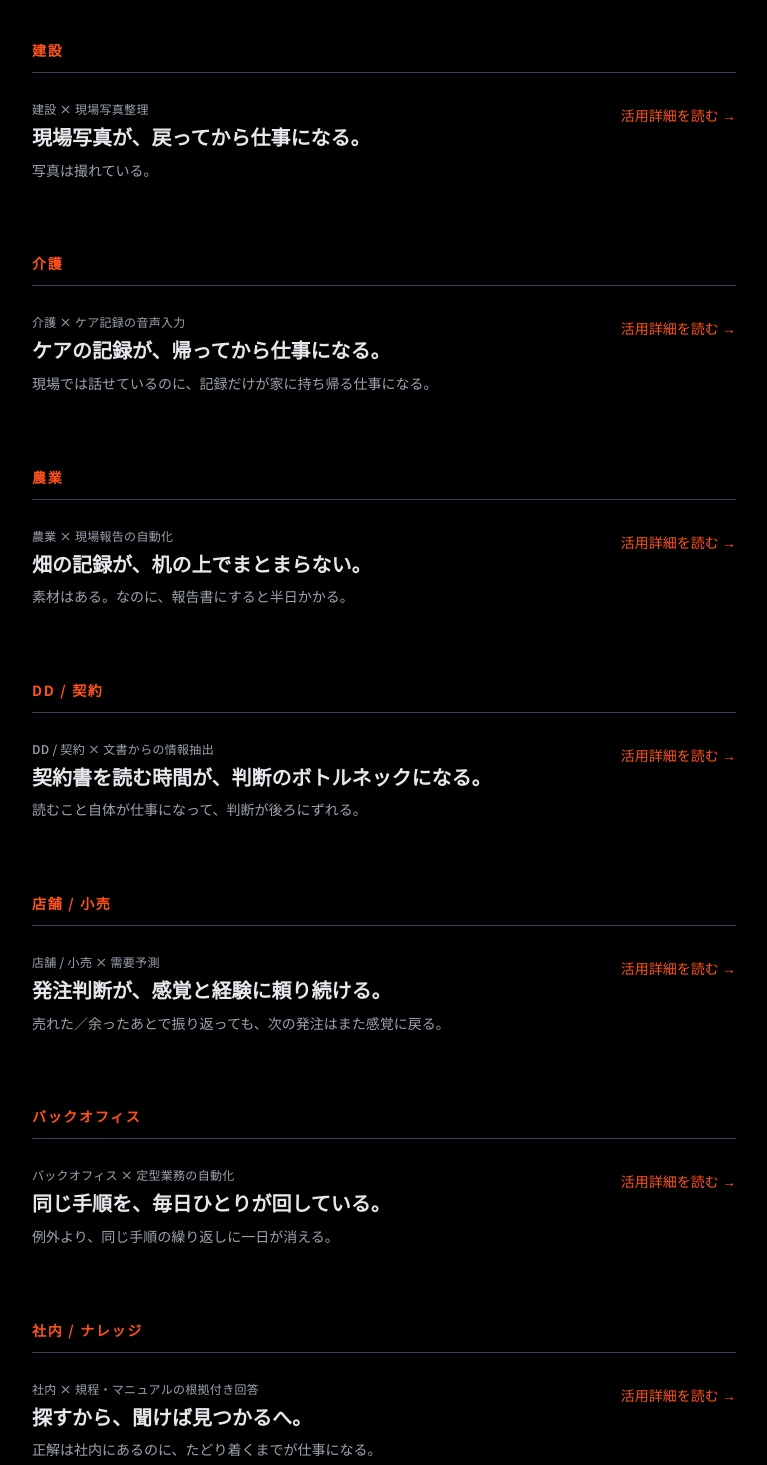
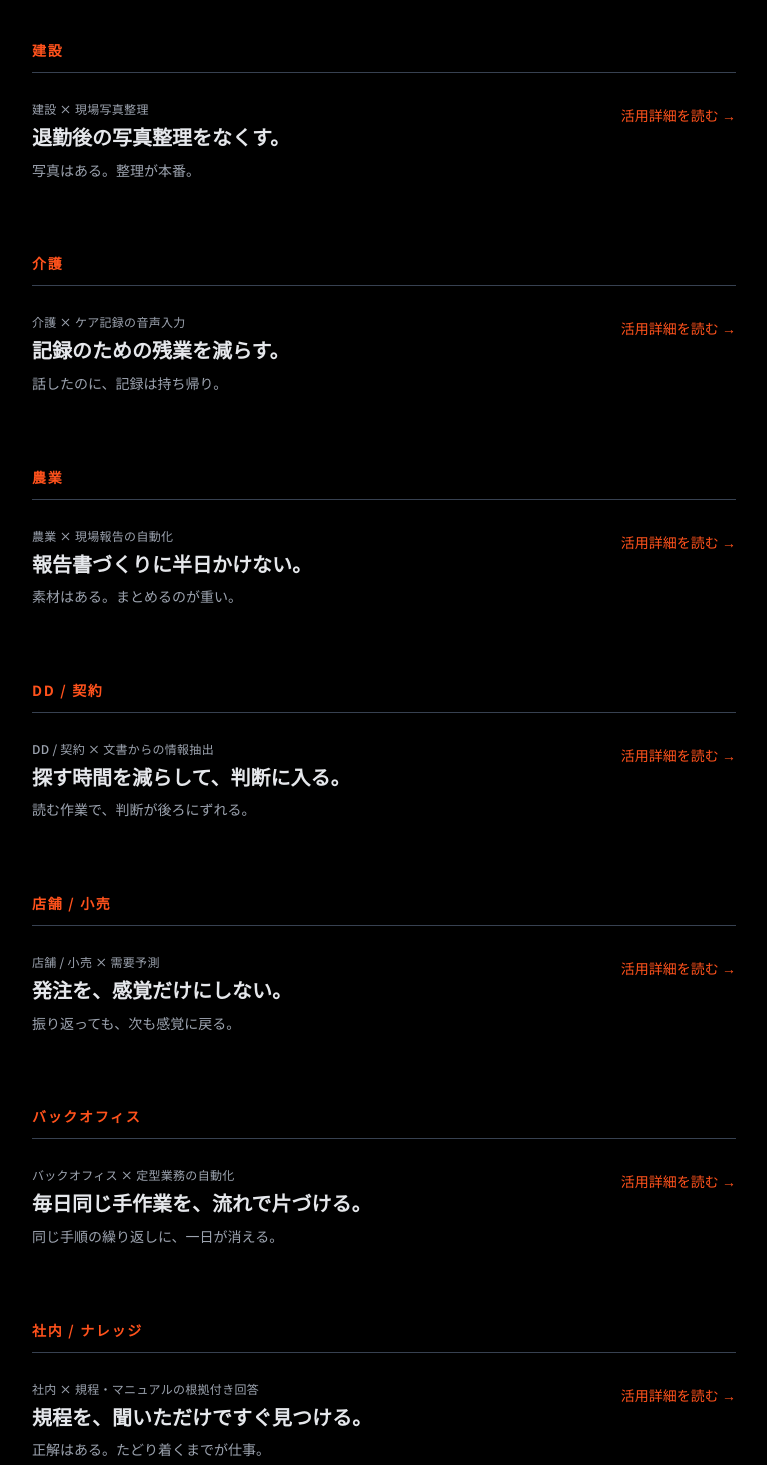
Before and after one commit to ideal-tomy/ideal_official, a Next.js app: page /cases in a window 1280 px wide. Shown: the part 865-2330 px from the top of the page, without its empty margins (256-1023 px from the left). Built offline with nearby package versions, Linux system fonts and the light colour scheme.

Commit message:
詳細ページ詳細完了

```diff
--- a/components/cases/CaseDemoCta.tsx
+++ b/components/cases/CaseDemoCta.tsx
@@ -58,7 +58,7 @@ export function CaseDemoCta({ caseStudy }: CaseDemoCtaProps) {
               className="sm:min-w-[10rem] sm:flex-1"
             >
               <Button variant="outline" size="lg" fullWidth>
-                概算見積もりを開く
+                概算見積もり
               </Button>
             </a>
           ) : (
--- a/data/cases/agriculture-field-report.ts
+++ b/data/cases/agriculture-field-report.ts
@@ -5,18 +5,17 @@ export const agricultureFieldReport: CaseStudy = {
   slug: 'agriculture-field-report',
   industry: 'agriculture',
   industryLabel: '農業',
-  title: '畑の記録が、机の上でまとまらない。',
+  title: '報告書づくりに半日かけない。',
   subtitle: '農業 × 現場報告の自動化',
-  lead:
-    '写真・メモ・数値を手で集め、報告書を一から作る流れを、素材アップロードから完成報告書候補まで一気に変える活用イメージです。',
+  lead: '写真やメモを送ると、報告書の下書きができる。',
   metaTitle: '農業 × 現場報告の自動化 | 活用イメージ | ideal',
   metaDescription:
     '農業現場の記録・報告を、手作業の集約から、複数素材の統合→報告書生成へ。関連デモを体験できます。',
   tags: ['農業', '現場報告', '写真', 'レポート'],
   pain: {
     who: '生産者・営農指導・現場報告の取りまとめ担当',
-    headline: '素材はある。なのに、報告書にすると半日かかる。',
-    body: '畑では写真もメモも残している。あとでスマホ・紙・数値表を集め、日付や圃場を手で並べ、WordやExcelで一から書き起こす。情報の不足ではなく、「まとめる工程」が重い、よくある現場の話です。',
+    headline: '素材はある。まとめるのが重い。',
+    body: '畑では写真もメモも残している。あとの集め方と書き起こしに、時間が消える。',
   },
   outcomes: [
     '写真・音声・メモ・数値が、参照元付きの報告書候補にまとまる',
--- a/data/cases/backoffice-workflow-automation.ts
+++ b/data/cases/backoffice-workflow-automation.ts
@@ -5,18 +5,17 @@ export const backofficeWorkflowAutomation: CaseStudy = {
   slug: 'backoffice-workflow-automation',
   industry: 'backoffice',
   industryLabel: 'バックオフィス',
-  title: '同じ手順を、毎日ひとりが回している。',
+  title: '毎日同じ手作業を、流れで片づける。',
   subtitle: 'バックオフィス × 定型業務の自動化',
-  lead:
-    '受信・確認・登録・通知の繰り返しを、メールやPDFが届いた瞬間から一連のフローで代行する活用イメージです。',
+  lead: '届いたメールやPDFから、登録と通知まで進む。',
   metaTitle: 'バックオフィス × 業務自動化 | 活用イメージ | ideal',
   metaDescription:
     '定型の受信→登録→通知フローを、人手の繰り返しから一気通貫の自動処理へ。関連デモを体験できます。',
   tags: ['バックオフィス', '自動化', 'メール', '登録'],
   pain: {
     who: '事務・経理・オペレーション担当',
-    headline: '例外より、同じ手順の繰り返しに一日が消える。',
-    body: 'メールやPDFが届くたびに、目視で確認し、システムに手入力し、関係者へ通知する。手順は分かっているのに、毎回人がつないでいる。例外対応より前に、定型の往復でキャパが埋まっていきます。',
+    headline: '同じ手順の繰り返しに、一日が消える。',
+    body: '届くたびに確認して手入力し、関係者へ連絡する。分かっている手順を、毎回人がつないでいる。',
   },
   outcomes: [
     '受信をきっかけに、登録・通知まで流れで進むイメージが持てる',
--- a/data/cases/care-voice-records.ts
+++ b/data/cases/care-voice-records.ts
@@ -5,18 +5,17 @@ export const careVoiceRecords: CaseStudy = {
   slug: 'care-voice-records',
   industry: 'care',
   industryLabel: '介護',
-  title: 'ケアの記録が、帰ってから仕事になる。',
+  title: '記録のための残業を減らす。',
   subtitle: '介護 × ケア記録の音声入力',
-  lead:
-    '聞き取り・メモ・転記・確認。現場の会話が記録に残らない流れを、話すだけで構造化データへ変える活用イメージです。',
+  lead: '話すだけで、ケア記録の項目がそろう。',
   metaTitle: '介護 × ケア記録の音声入力 | 活用イメージ | ideal',
   metaDescription:
     '介護現場のケア記録を、聞き取り→手書きから、話すだけで構造化記録へ。関連デモを体験できます。',
   tags: ['介護', 'ケア記録', '音声', '構造化'],
   pain: {
     who: '介護職・看護職・記録担当',
-    headline: '現場では話せているのに、記録だけが家に持ち帰る仕事になる。',
-    body: '申し送りや観察は口頭で済んでいるのに、帳票への転記はシフト後に回る。抜け漏れを恐れて確認に時間がかかり、記録のための残業が常態化しがちです。これは「よくある現場の流れ」を、話すだけで項目が揃うイメージへ置き換える話です。',
+    headline: '話したのに、記録は持ち帰り。',
+    body: '申し送りは口頭で済む。帳票への書き写しだけが、シフト後に残る。',
   },
   outcomes: [
     '話した内容が、日付・対象・観察・対応といった業務項目に整理される',
--- a/data/cases/construction-photo-sorting.ts
+++ b/data/cases/construction-photo-sorting.ts
@@ -5,18 +5,17 @@ export const constructionPhotoSorting: CaseStudy = {
   slug: 'construction-photo-sorting',
   industry: 'construction',
   industryLabel: '建設',
-  title: '現場写真が、戻ってから仕事になる。',
+  title: '退勤後の写真整理をなくす。',
   subtitle: '建設 × 現場写真整理',
-  lead:
-    '撮る・戻る・整理・分類・転記。現場写真まわりの手作業を、アップロードから報告書候補まで一気に変える流れです。',
+  lead: '撮った写真を送るだけで、分類と名前まで進む。',
   metaTitle: '建設 × 現場写真整理 | 活用イメージ | ideal',
   metaDescription:
     '建設現場の写真整理を、撮る→戻る→手作業から、アップロード→AI判定→自動整理へ。関連デモを体験できます。',
   tags: ['建設', '現場写真', '分類', '報告書'],
   pain: {
     who: '現場監督・職長・事務担当',
-    headline: '写真は撮れている。',
-    body: '現場ではスマホにどんどん溜まる。事務所に戻ってから、IMG_4832.jpg の山を開き、工事種別や日付を手で付ける。報告書への転記でさらに時間が消えます。撮ること自体はできているのに、「仕事になる形」にする工程が別業務になっています。',
+    headline: '写真はある。整理が本番。',
+    body: '現場でスマホに溜まる。事務所に戻ってから、名前付けと報告書への転記が始まる。',
   },
   outcomes: [
     '散在した写真が、意味のある名前と保存先に整理されるイメージが持てる',
--- a/data/cases/dd-document-extraction.ts
+++ b/data/cases/dd-document-extraction.ts
@@ -5,18 +5,17 @@ export const ddDocumentExtraction: CaseStudy = {
   slug: 'dd-document-extraction',
   industry: 'dd',
   industryLabel: 'DD / 契約',
-  title: '契約書を読む時間が、判断のボトルネックになる。',
+  title: '探す時間を減らして、判断に入る。',
   subtitle: 'DD / 契約 × 文書からの情報抽出',
-  lead:
-    '通読・条項探し・抜粋転記。長い文書から必要情報を取り出す手作業を、アップロードから原文連動の抽出結果へ変える活用イメージです。',
+  lead: '長い文書から、必要な項目を先に抜き出す。',
   metaTitle: 'DD / 契約 × 文書抽出 | 活用イメージ | ideal',
   metaDescription:
     '契約書・DD資料のレビューを、通読→手作業から、必要項目の抽出と原文連動確認へ。関連デモを体験できます。',
   tags: ['DD', '契約', '文書', '抽出'],
   pain: {
     who: '法務・DD担当・契約レビュー担当',
-    headline: '読むこと自体が仕事になって、判断が後ろにずれる。',
-    body: '長い契約や資料を最初から通読し、リスク条項や期限を目で探す。見つかったら表に転記し、抜けがないかもう一度確認する。重要なのは判断なのに、その前の「探す・抜く」に時間が吸われがちです。',
+    headline: '読む作業で、判断が後ろにずれる。',
+    body: '通読して条項を目で探す。抜粋して表に移す。判断の前で時間が吸われる。',
   },
   outcomes: [
     '必要項目を先に抜き出し、原文と突き合わせながら確認できる',
--- a/data/cases/knowledge-internal-search.ts
+++ b/data/cases/knowledge-internal-search.ts
@@ -5,18 +5,17 @@ export const knowledgeInternalSearch: CaseStudy = {
   slug: 'knowledge-internal-search',
   industry: 'internal',
   industryLabel: '社内 / ナレッジ',
-  title: '探すから、聞けば見つかるへ。',
+  title: '規程を、聞いただけですぐ見つける。',
   subtitle: '社内 × 規程・マニュアルの根拠付き回答',
-  lead:
-    'フォルダを探し回り、口頭で聞き直す流れを、質問すると回答と根拠文書がセットで返る形へ変える活用イメージです。',
+  lead: '質問すると、回答と出典が一緒に返る。',
   metaTitle: '社内ナレッジ × 根拠付き検索 | 活用イメージ | ideal',
   metaDescription:
     '規程・マニュアルへの問い合わせを、探す負担から、回答と出典のセットへ。関連デモを体験できます。',
   tags: ['規程', 'マニュアル', 'FAQ', '問い合わせ'],
   pain: {
     who: '総務・人事・現場リーダー・ヘルプデスク',
-    headline: '正解は社内にあるのに、たどり着くまでが仕事になる。',
-    body: '規程やマニュアルは更新されている。それでも「どこに書いてあるか」が分からず、フォルダを開き、詳しい人に聞く。回答はもらえても、根拠のページが共有されないまま、同じ質問が繰り返されます。',
+    headline: '正解はある。たどり着くまでが仕事。',
+    body: 'フォルダを開き、詳しい人に聞く。根拠のページが共有されないまま、同じ質問が続く。',
   },
   outcomes: [
     '質問に対して、回答と出典が同時に得られるイメージが持てる',
--- a/data/cases/retail-demand-prediction.ts
+++ b/data/cases/retail-demand-prediction.ts
@@ -5,18 +5,17 @@ export const retailDemandPrediction: CaseStudy = {
   slug: 'retail-demand-prediction',
   industry: 'retail',
   industryLabel: '店舗 / 小売',
-  title: '発注判断が、感覚と経験に頼り続ける。',
+  title: '発注を、感覚だけにしない。',
   subtitle: '店舗 / 小売 × 需要予測',
-  lead:
-    '感覚で発注し、実績確認が遅い流れを、データ投入から予測値と影響要因をセットで得て判断する活用イメージです。',
+  lead: '過去データから、予測と理由を出して決める。',
   metaTitle: '店舗 / 小売 × 需要予測 | 活用イメージ | ideal',
   metaDescription:
     '小売の発注・在庫判断を、感覚ベースから、予測値と影響要因による意思決定へ。関連デモを体験できます。',
   tags: ['小売', '店舗', '需要予測', '在庫'],
   pain: {
     who: '店舗責任者・発注担当・本部の需給担当',
-    headline: '売れた／余ったあとで振り返っても、次の発注はまた感覚に戻る。',
-    body: '経験と勘で数量を決め、週次や月次で実績を見る。欠品や余剰が出てから調整し、また感覚に戻る。データはあるのに、判断のテーブルに「予測値と理由」が載っていない状態が続きがちです。',
+    headline: '振り返っても、次も感覚に戻る。',
+    body: '経験で数量を決め、あとで実績を見る。欠品や余りが出てから、また勘に戻る。',
   },
   outcomes: [
     '予測値と影響要因がセットで示され、次の一手の材料になる',
```
Also changed, not shown: components/cases/CaseHero.tsx (+0 -10 lines).
